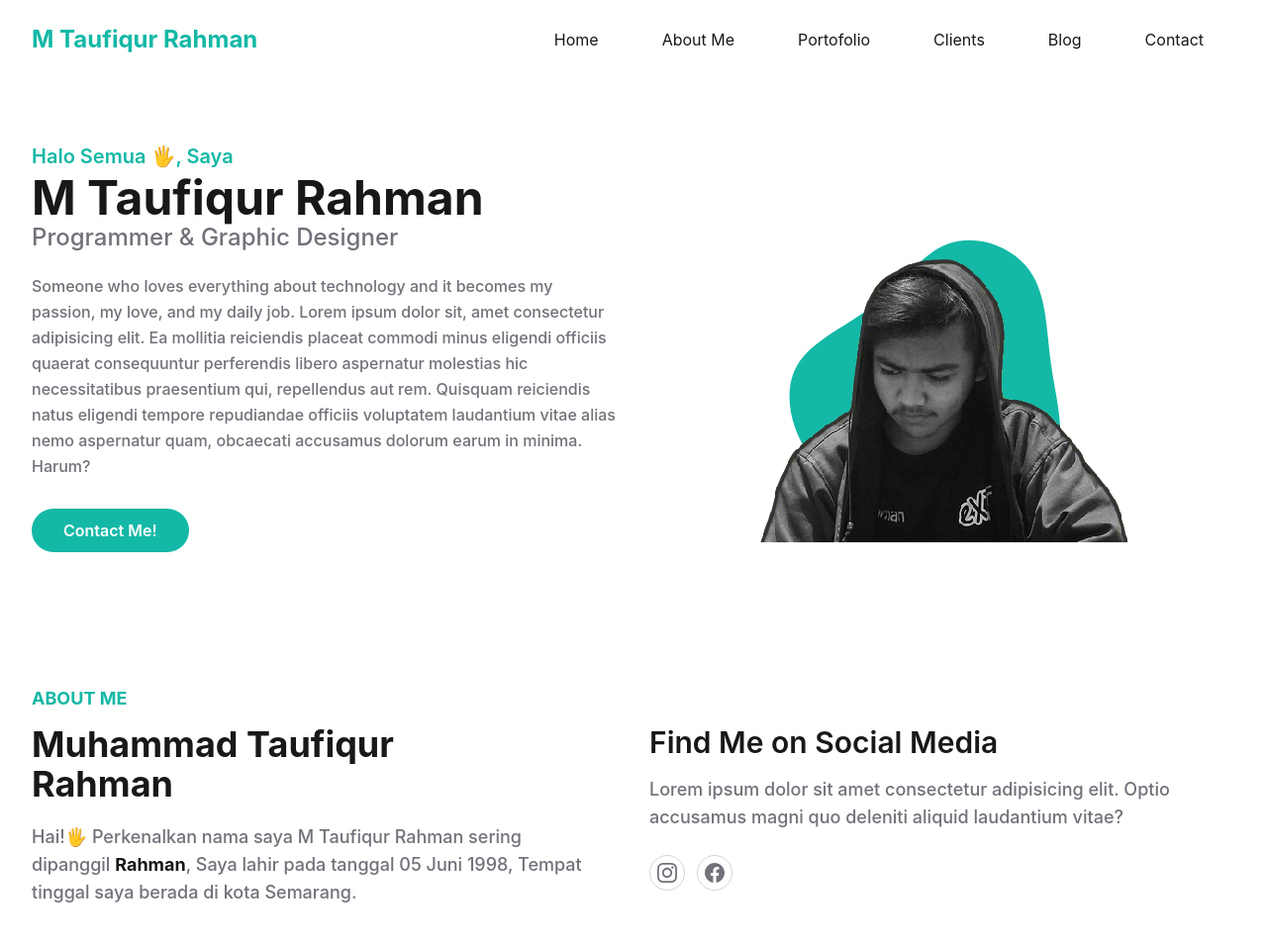
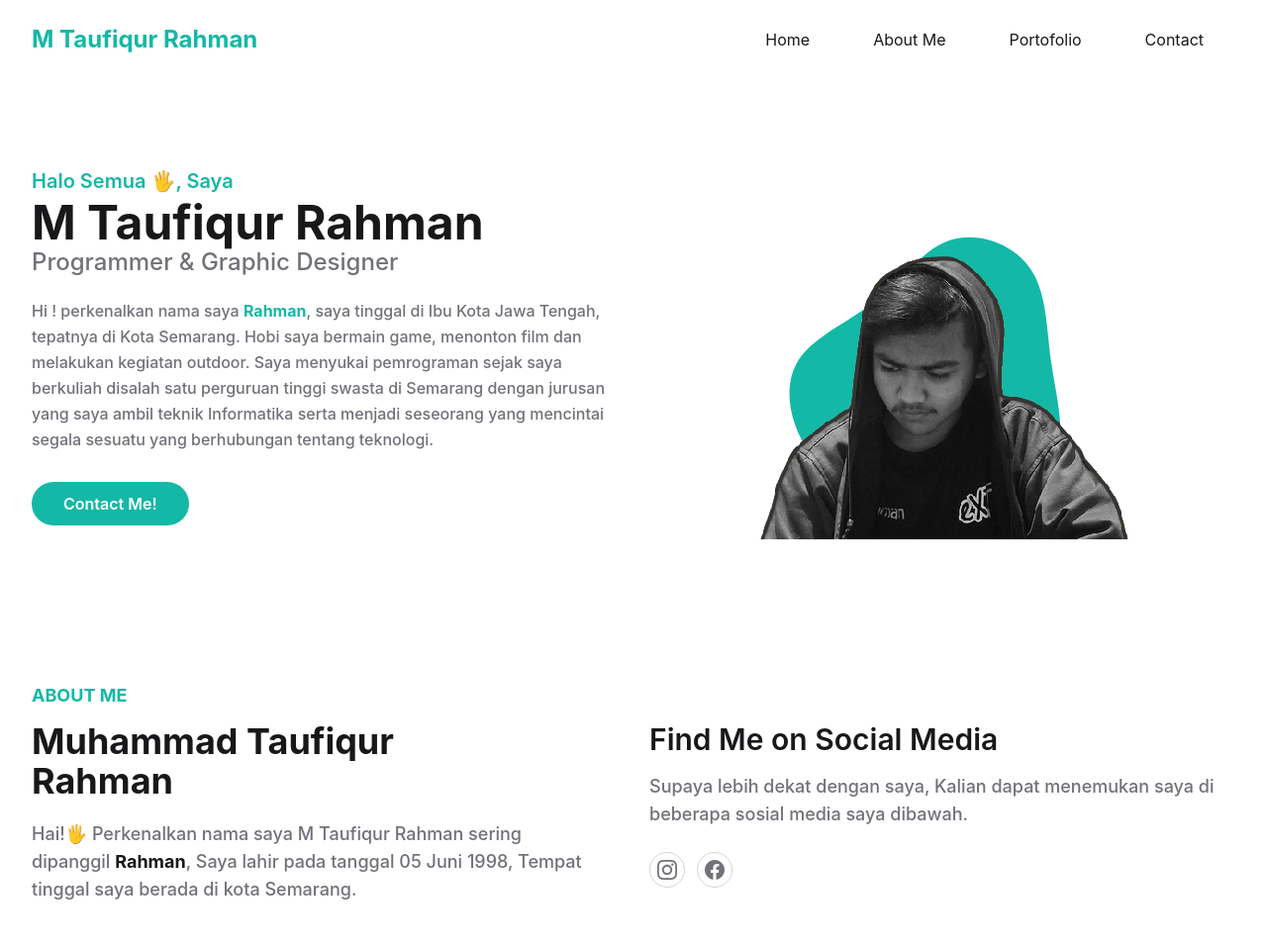
Before and after one commit to huhahakakak/portofolio-tailwind-css, a website: page index.html in a window 1280 px wide. Shown: the top 959 px of the page at 99% size. Drawn offline with Linux system fonts and the light colour scheme.

Commit message:
mengisi konten hero-section & about-section dan menghapus section yang tidak digunakan

```diff
--- a/index.html
+++ b/index.html
@@ -33,12 +33,12 @@
                             <li class="group">
                                 <a href="#portofolio" class="text-base text-dark py-2 mx-8 flex group-hover:text-primary">Portofolio</a>
                             </li>
-                            <li class="group">
+                            <!-- <li class="group">
                                 <a href="#clients" class="text-base text-dark py-2 mx-8 flex group-hover:text-primary">Clients</a>
                             </li>
                             <li class="group">
                                 <a href="#Blog" class="text-base text-dark py-2 mx-8 flex group-hover:text-primary">Blog</a>
-                            </li>
+                            </li> -->
                             <li class="group">
                                 <a href="#contact" class="text-base text-dark py-2 mx-8 flex group-hover:text-primary">Contact</a>
                             </li>
@@ -60,9 +60,10 @@
                 <div class="w-full self-center px-4 lg:w-1/2">
                     <h1 class="text-base font-semibold text-primary md:text-xl">Halo Semua 🖐, Saya <span class="block font-bold text-dark text-4xl mt-1 lg:text-5xl">M Taufiqur Rahman</span></h1>
                     <h2 class="font-medium text-semidark text-lg mb-5 lg:text-2xl">Programmer & Graphic Designer</h2>
-                    <p class="font-medium text-semidark mb-10 leading-relaxed">Someone who loves everything about technology and it becomes my passion, my love, and my daily job. Lorem ipsum dolor sit, amet consectetur adipisicing elit. Ea mollitia reiciendis placeat commodi minus eligendi officiis quaerat consequuntur perferendis libero aspernatur molestias hic necessitatibus praesentium qui, repellendus aut rem. Quisquam reiciendis natus eligendi tempore repudiandae officiis voluptatem laudantium vitae alias nemo aspernatur quam, obcaecati accusamus dolorum earum in minima. Harum?</p>
+                    <p class="font-medium text-semidark mb-10 leading-relaxed">Hi ! perkenalkan nama saya <span class="text-primary font-bold">Rahman</span>, saya tinggal di Ibu Kota Jawa Tengah, tepatnya di Kota Semarang. Hobi saya bermain game, menonton film dan melakukan kegiatan outdoor. Saya menyukai pemrograman sejak saya berkuliah disalah satu perguruan tinggi swasta di Semarang dengan jurusan yang saya ambil teknik Informatika serta menjadi seseorang yang mencintai segala sesuatu yang berhubungan tentang teknologi.
+                    </p>
 
-                    <a href="#" class="text-base font-semibold text-white bg-primary py-3 px-8 rounded-full hover:shadow-lg hover:opacity-90 transition duration-300 ease-in-out">Contact Me!</a>
+                    <a href="#contact" class="text-base font-semibold text-white bg-primary py-3 px-8 rounded-full hover:shadow-lg hover:opacity-90 transition duration-300 ease-in-out">Contact Me!</a>
                 </div>
 
                 <!-- hero right -->
@@ -93,7 +94,7 @@
 
                 <div class="w-full px-4 lg:w-1/2">
                     <h3 class="font-semibold text-dark text-2xl mb-4 lg:text-3xl lg:pt-10">Find Me on Social Media</h3>
-                    <p class="font-medium text-base text-semidark mb-6 lg:text-lg">Lorem ipsum dolor sit amet consectetur adipisicing elit. Optio accusamus magni quo deleniti aliquid laudantium vitae?
+                    <p class="font-medium text-base text-semidark mb-6 lg:text-lg">Supaya lebih dekat dengan saya, Kalian dapat menemukan saya di beberapa sosial media saya dibawah.
                     </p>
 
                     <!-- icons -->
@@ -162,7 +163,7 @@
     <!-- Portofolio Section End -->
 
     <!-- Clients Section Start -->
-    <section id="clients" class="pt-36 pb-32 bg-slate-700">
+    <!-- <section id="clients" class="pt-36 pb-32 bg-slate-700">
         <div class="container">
             <div class="w-full px-4">
                 <div class="mx-auto text-center mb-16">
@@ -189,11 +190,11 @@
                 </div>
             </div>
         </div>
-    </section>
+    </section> -->
     <!-- Clients Section End -->
 
     <!-- Blog Section Start -->
-    <section id="blog" class="pt-36 pb-32 bg-slate-100">
+    <!-- <section id="blog" class="pt-36 pb-32 bg-slate-100">
         <div class="container">
             <div class="w-full px-4">
                 <div class="max-w-xl mx-auto text-center mb-16">
@@ -242,7 +243,7 @@
                 </div>
             </div>
         </div>
-    </section>
+    </section> -->
     <!-- Blog Section End -->
 
     <!-- Contact Section Start -->
```
Also changed, not shown: dist/output.css.
